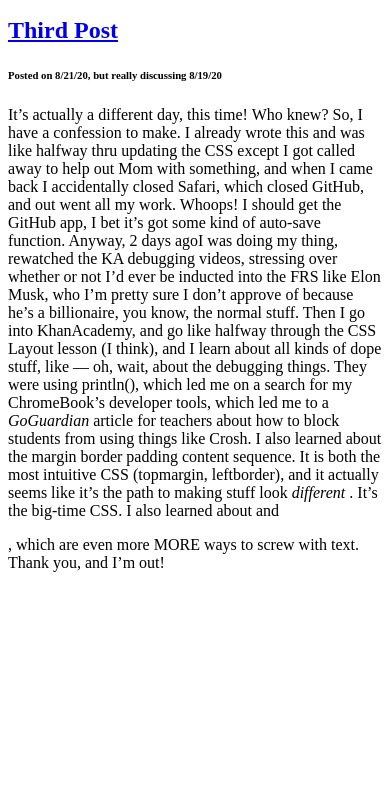
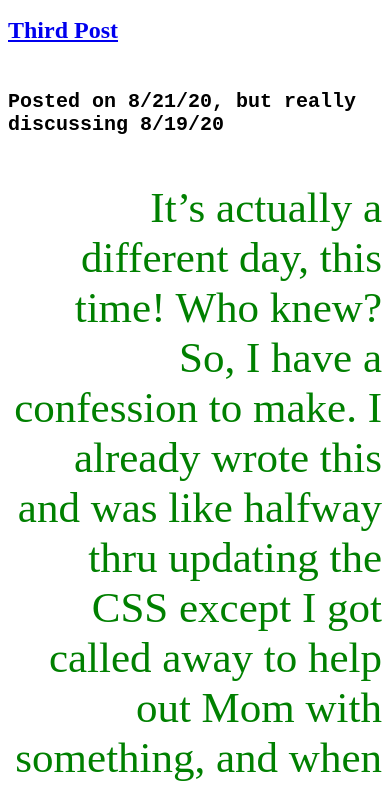
Before and after one commit to khansyedsols/khansyedsols.github.io, a plain HTML site: page index.html in a window 390 px wide. Shown: the part 756-1544 px from the top of the page. Before the commit the page ends 1336 px from the top, so only its background shows below. Drawn offline with Linux system fonts and the light colour scheme.

Commit message:
Update index.html
third entry finally done. Note -- when editing using docs on phone, the quotes don't work.

```diff
--- a/index.html
+++ b/index.html
@@ -66,9 +66,9 @@ font-weight: bold;
 
         <p id = "second-paragraph">It's the same day and time as the last post! These first two entries are the result of the Project: Blog, and I don't even know if I will continue to enter them past this! Isn't that exciting? I love CSS so far! It's so damn exciting! I can't belive I just wrote that!</p>
 
-<h2 id = “third-head”> <a href = “#contents”> Third Post </a> </h2>
-<h6 id = “third-date”> Posted on 8/21/20, but really discussing 8/19/20 </h6>
+<h2 id = "third-head"> <a href = "#contents"> Third Post </a> </h2>
+<h6 id = "third-date"> Posted on 8/21/20, but really discussing 8/19/20 </h6>
 
-<p id = “third-paragraph”> It’s actually a different day, this time! Who knew? So, I have a confession to make. I already wrote this and was like halfway thru updating the CSS except I got called away to help out Mom with something, and when I came back I accidentally closed Safari, which closed GitHub, and out went all my work. Whoops! I should get the GitHub app, I bet it’s got some kind of auto-save function. Anyway, 2 days agoI was doing my thing, rewatched the KA debugging videos, stressing over whether or not I’d ever be inducted into the FRS like Elon Musk, who I’m pretty sure I don’t approve of because he’s a billionaire, you know, the normal stuff. Then I go into KhanAcademy, and go like halfway through the CSS Layout lesson (I think), and I learn about all kinds of dope stuff, like — oh, wait, about the debugging things. They were using println(), which led me on a search for my ChromeBook’s developer tools, which led me to a <em> GoGuardian </em> article for teachers about how to block students from using things like Crosh. I also learned about the margin border padding content sequence. It is both the most intuitive CSS (topmargin, leftborder), and it actually seems like it’s the path to making stuff look <em> different </em>. It’s the big-time CSS. I also learned about <span> and <div>, which are even more <span id = “moar”> MORE </span> ways to screw with text. Thank you, and I’m out!
+<p id = "third-paragraph"> It’s actually a different day, this time! Who knew? So, I have a confession to make. I already wrote this and was like halfway thru updating the CSS except I got called away to help out Mom with something, and when I came back I accidentally closed Safari, which closed GitHub, and out went all my work. Whoops! I should get the GitHub app, I bet it’s got some kind of auto-save function. Anyway, 2 days agoI was doing my thing, rewatched the KA debugging videos, stressing over whether or not I’d ever be inducted into the FRS like Elon Musk, who I’m pretty sure I don’t approve of because he’s a billionaire, you know, the normal stuff. Then I go into KhanAcademy, and go like halfway through the CSS Layout lesson (I think), and I learn about all kinds of dope stuff, like — oh, wait, about the debugging things. They were using println(), which led me on a search for my ChromeBook’s developer tools, which led me to a <em> GoGuardian </em> article for teachers about how to block students from using things like Crosh. I also learned about the margin border padding content sequence. It is both the most intuitive CSS (topmargin, leftborder), and it actually seems like it’s the path to making stuff look <em> different </em>. It’s the big-time CSS. I also learned about span and div, which are even more <span id = "moar"> MORE </span> ways to screw with text. Thank you, and I’m out! </p>
     </body>
 </html>
```
